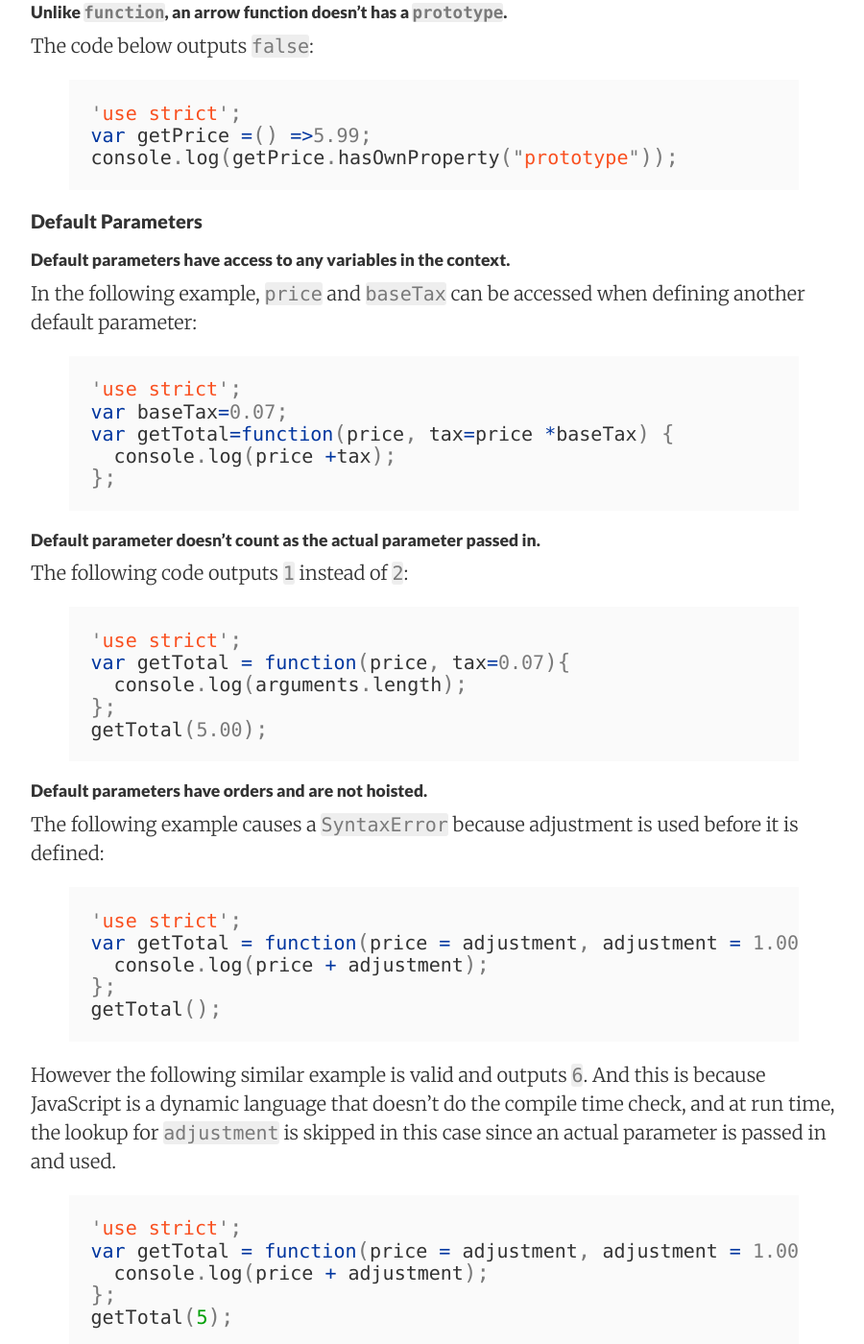
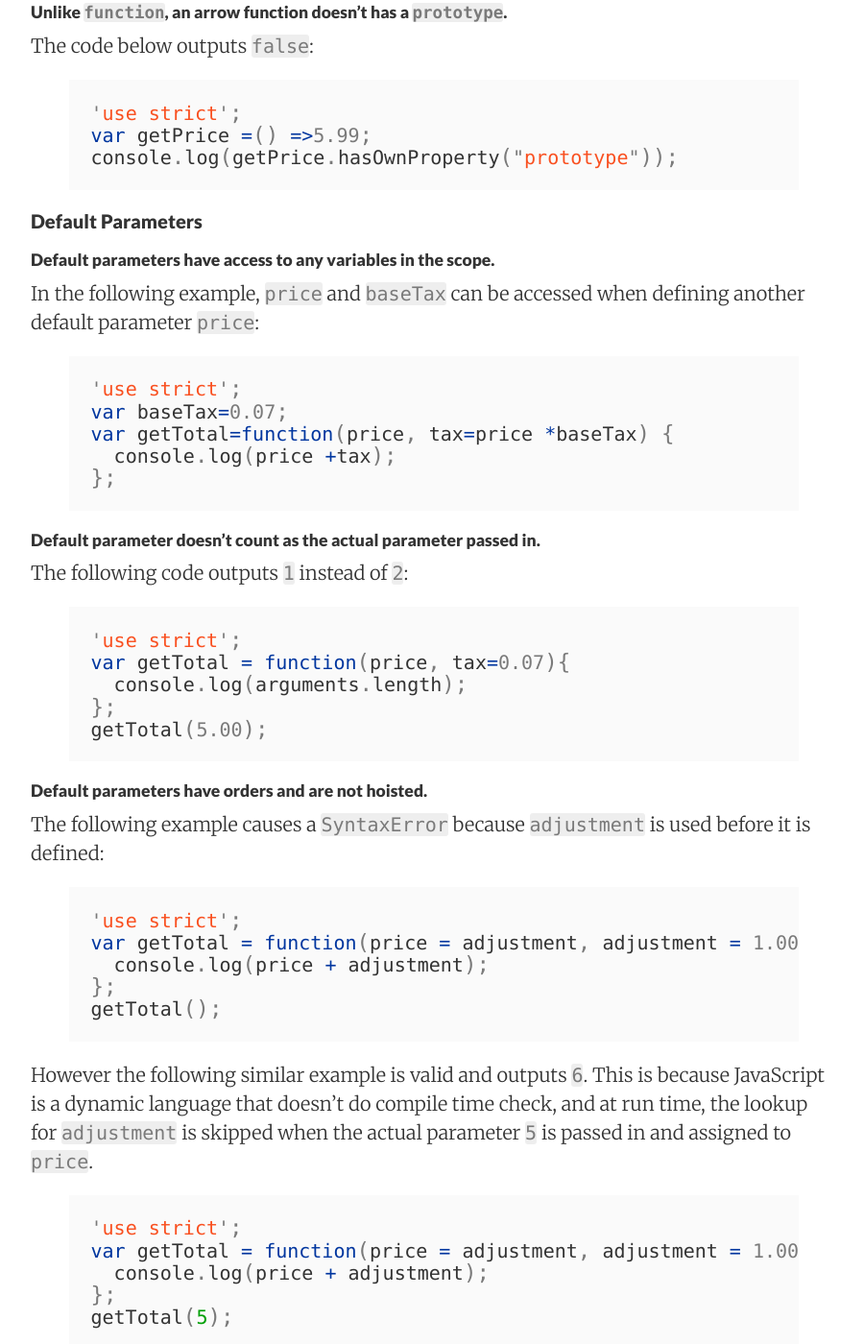
Before and after one commit to lzhoucs/lzhoucs.github.io, a Jekyll site: the page built from _posts/2016-04-24-es6-notes.md, in a window 1280 px wide and 1400 px high, scrolled down 2300 px. Shown: the whole window at 96% size, without its empty margins (188-1088 px from the left). Built offline with Jekyll 4.4.1, drawn with Linux system fonts in a browser that asks for light colours; some of the changed text lies outside the part shown.

Commit message:
Minor wording update.

```diff
--- a/_posts/2016-04-24-es6-notes.md
+++ b/_posts/2016-04-24-es6-notes.md
@@ -110,9 +110,9 @@ console.log(getPrice.hasOwnProperty("prototype"));
 
 #### Default Parameters
 
-##### Default parameters have access to any variables in the context.
+##### Default parameters have access to any variables in the scope.
 
-In the following example, `price` and `baseTax` can be accessed when defining another default parameter:
+In the following example, `price` and `baseTax` can be accessed when defining another default parameter `price`:
 
 {% highlight javascript %}
 
@@ -138,7 +138,7 @@ getTotal(5.00);
 
 ##### Default parameters have orders and are not hoisted.
 
-The following example causes a `SyntaxError` because adjustment is used before it is defined:
+The following example causes a `SyntaxError` because `adjustment` is used before it is defined:
 
 {% highlight javascript %}
 'use strict';
@@ -148,9 +148,9 @@ var getTotal = function(price = adjustment, adjustment = 1.00){
 getTotal();
 {% endhighlight %}
 
-However the following similar example is valid and outputs `6`. And this is because JavaScript
-is a dynamic language that doesn't do the compile time check, and at run time, the lookup for `adjustment`
-is skipped in this case since an actual parameter is passed in and used.
+However the following similar example is valid and outputs `6`. This is because JavaScript
+is a dynamic language that doesn't do compile time check, and at run time, the lookup for `adjustment`
+is skipped when the actual parameter `5` is passed in and assigned to `price`.
 
 {% highlight javascript %}
 'use strict';
@@ -170,7 +170,7 @@ The following code outputs `[]`:
 
 {% highlight javascript %}
 'use strict';
-var showCategories = function (productId, ...categories) {
+var showCategories = function(productId, ...categories) {
   console.log(categories);
 };
 showCategories(123);
@@ -182,7 +182,7 @@ The following code outputs `1`:
 
 {% highlight javascript %}
 'use strict';
-var showCategories = function (productId, ...categories) {};
+var showCategories = function(productId, ...categories) {};
 console.log(showCategories.length)
 {% endhighlight %}
 
@@ -191,7 +191,7 @@ console.log(showCategories.length)
 The following code outputs the number of actual parameters passed in, which is `3`
 {% highlight javascript %}
 'use strict';
-var showCategories = function (productId, ...categories) {
+var showCategories = function(productId, ...categories) {
   console.log(arguments.length);
 };
 showCategories(123, 'c1', 'c2')
```
Also changed, not shown: other parts of _posts/2016-04-24-es6-notes.md (+2 -2 lines).
